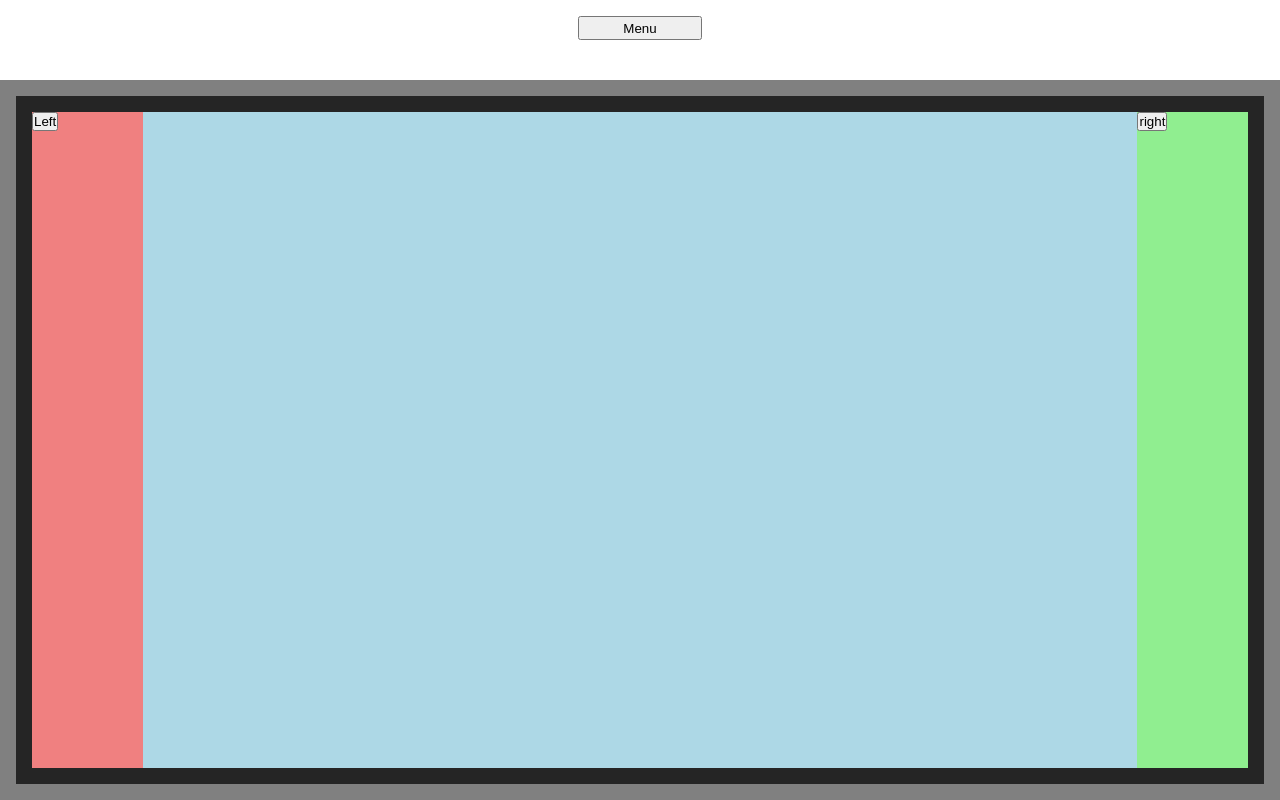
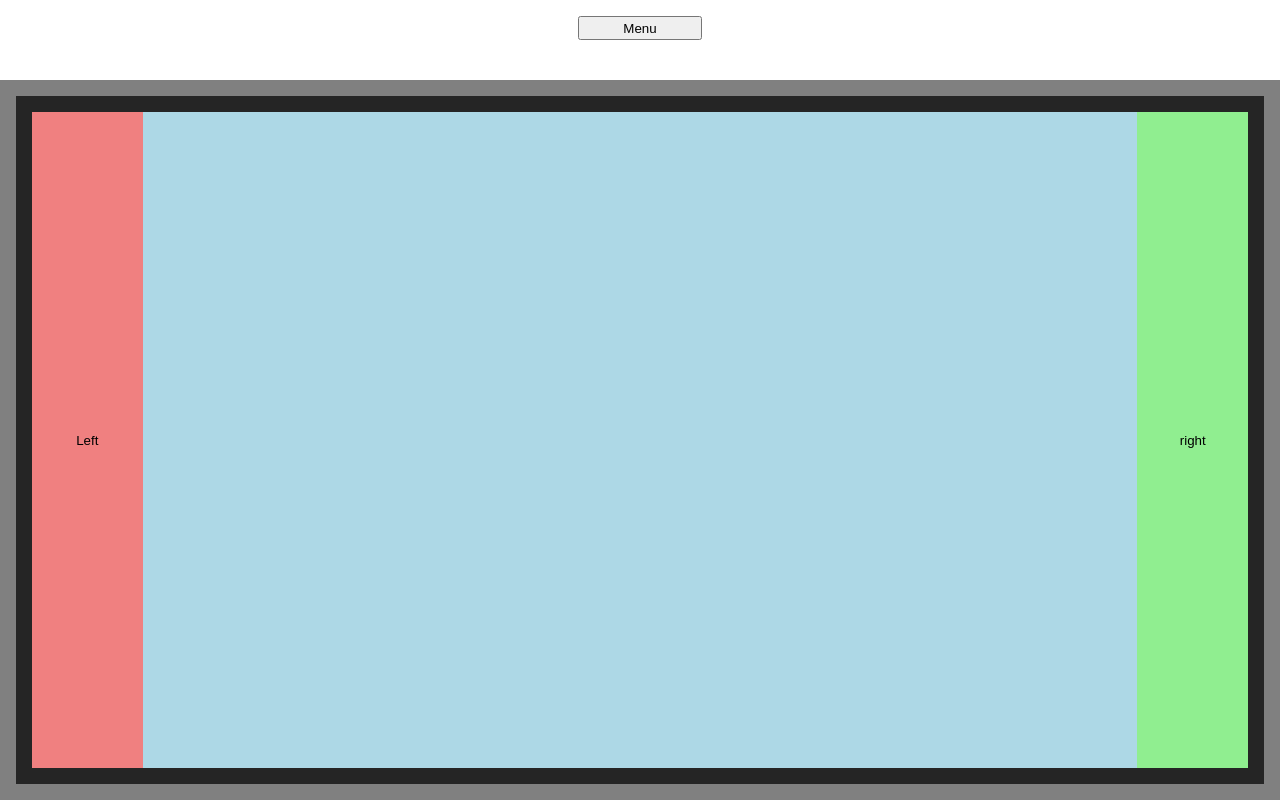
Before and after one commit to eustaquiogalano/dynamic-user-interface-practice, a website built with webpack: page src/index.html in a window 1280 px wide. Built offline with nearby package versions, Linux system fonts and the light colour scheme.

Commit message:
style: add additional design for buttons

```diff
--- a/src/styles.css
+++ b/src/styles.css
@@ -65,6 +65,20 @@
       .arrow {
         width: 10%;
         height: 100%;
+        display: flex;
+        justify-content: center;
+        align-items: center;
+
+        button {
+          height: 100%;
+          width: 100%;
+          background-color: transparent;
+          border: none;
+        }
+
+        button:hover {
+          cursor: pointer;
+        }
       }
 
       #left-arrow-button {
```
